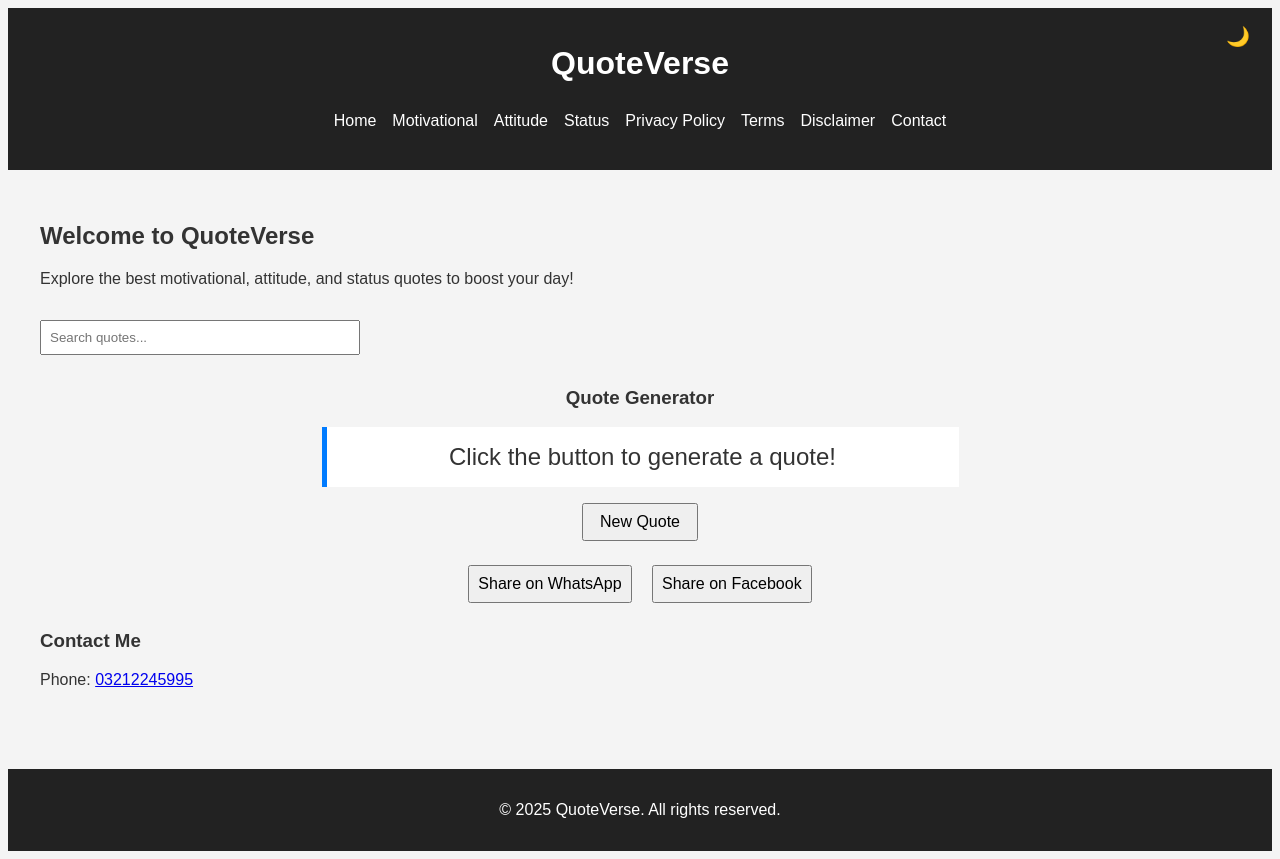
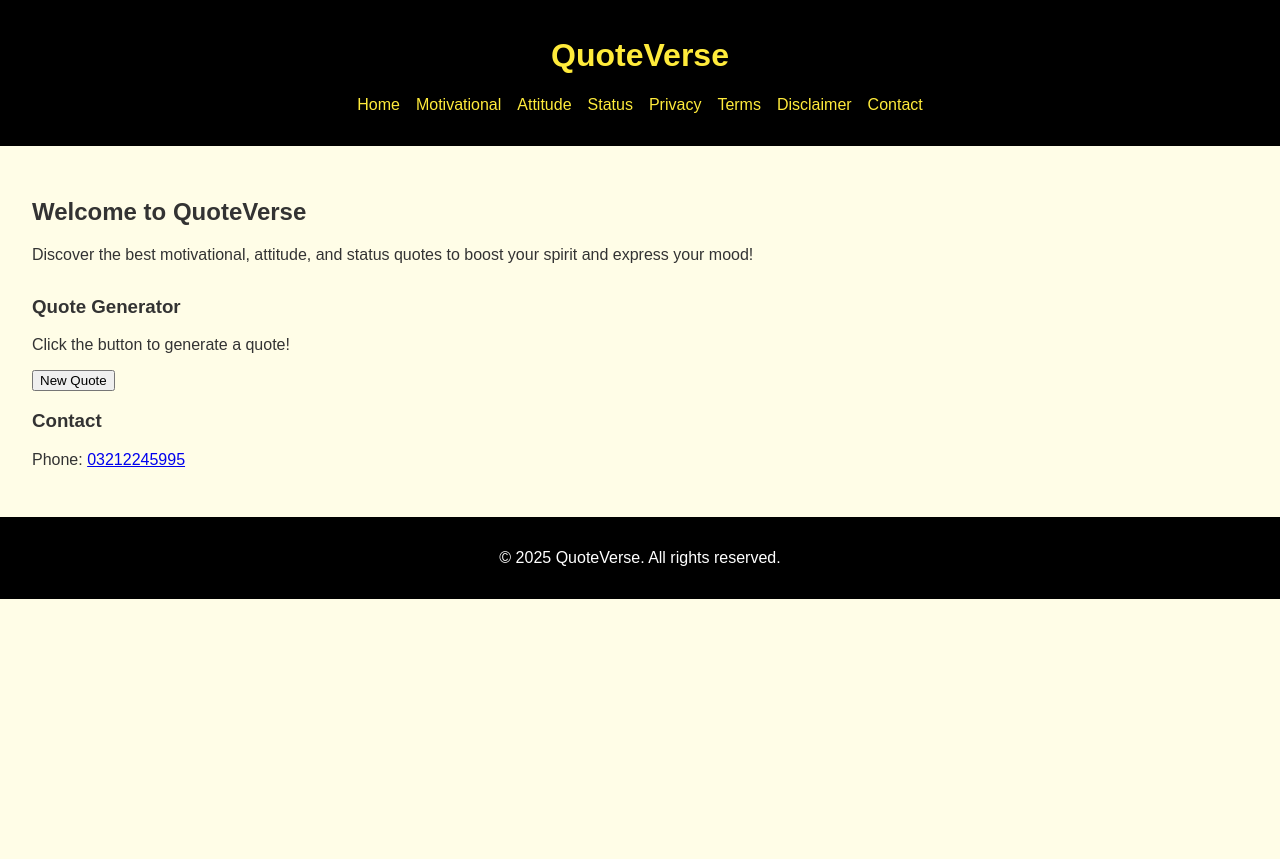
Before and after one commit to Muzzi1090/Quotes, a plain HTML site: page index.html in a window 1280 px wide. After the commit the page ends 800 px from the top, so only its background shows below. Drawn offline with Linux system fonts and the light colour scheme.

Commit message:
Add files via upload

```diff
--- a/index.html
+++ b/index.html
@@ -3,56 +3,56 @@
 <head>
   <meta charset="UTF-8" />
   <meta name="viewport" content="width=device-width, initial-scale=1.0" />
+  <meta name="description" content="Daily motivational, attitude, and status quotes to inspire your day.">
   <meta name="robots" content="index, follow" />
-  <meta name="description" content="Motivational, attitude, and status quotes to inspire your daily life." />
-  <meta name="author" content="muzzi1090.github.io" />
-  <meta property="og:title" content="QuoteVerse - Best Quotes for Every Mood">
-  <meta property="og:description" content="Explore motivational, attitude, and status quotes. Share and inspire the world!">
-  <meta property="og:image" content="https://muzzi1090.github.io/logo.png">
-  <meta name="twitter:card" content="summary_large_image">
-  <title>QuoteVerse - Motivation, Attitude & Status Quotes</title>
+  <meta name="author" content="QuoteVerse">
+  <meta property="og:title" content="QuoteVerse - Motivational & Attitude Quotes" />
+  <meta property="og:description" content="Get inspired with daily motivational and attitude quotes. Perfect for status updates!" />
+  <meta property="og:type" content="website" />
+  <meta property="og:url" content="https://muzzi1090.github.io/" />
+  <meta property="og:image" content="https://muzzi1090.github.io/assets/banner.jpg" />
+  <title>QuoteVerse - Daily Motivation & Status Quotes</title>
   <link rel="stylesheet" href="styles.css" />
-  <script defer src="script.js"></script>
 </head>
 <body>
   <header>
     <h1>QuoteVerse</h1>
-    <button id="theme-toggle">🌙</button>
     <nav>
       <ul>
         <li><a href="index.html">Home</a></li>
-        <li><a href="motivational.html">Motivational</a></li>
-        <li><a href="attitude.html">Attitude</a></li>
-        <li><a href="status.html">Status</a></li>
-        <li><a href="privacy-policy.html">Privacy Policy</a></li>
+        <li><a href="#motivation">Motivational</a></li>
+        <li><a href="#attitude">Attitude</a></li>
+        <li><a href="#status">Status</a></li>
+        <li><a href="privacy-policy.html">Privacy</a></li>
         <li><a href="terms-and-conditions.html">Terms</a></li>
         <li><a href="disclaimer.html">Disclaimer</a></li>
         <li><a href="contact.html">Contact</a></li>
       </ul>
     </nav>
   </header>
+
   <main>
     <section class="intro">
       <h2>Welcome to QuoteVerse</h2>
-      <p>Explore the best motivational, attitude, and status quotes to boost your day!</p>
-      <input type="text" id="search-bar" placeholder="Search quotes..." />
+      <p>Discover the best motivational, attitude, and status quotes to boost your spirit and express your mood!</p>
     </section>
+
     <section class="quote-generator">
       <h3>Quote Generator</h3>
-      <blockquote id="quote">Click the button to generate a quote!</blockquote>
+      <p id="quoteDisplay">Click the button to generate a quote!</p>
       <button onclick="generateQuote()">New Quote</button>
-      <div class="share-buttons">
-        <button onclick="shareQuote('whatsapp')">Share on WhatsApp</button>
-        <button onclick="shareQuote('facebook')">Share on Facebook</button>
-      </div>
     </section>
+
     <section class="contact-info">
-      <h3>Contact Me</h3>
-      <p>Phone: <a href="tel:+923001234567">03212245995</a></p>
+      <h3>Contact</h3>
+      <p>Phone: <a href="tel:+923212245995">03212245995</a></p>
     </section>
   </main>
+
   <footer>
     <p>&copy; 2025 QuoteVerse. All rights reserved.</p>
   </footer>
+
+  <script src="script.js"></script>
 </body>
 </html>
--- a/script.js
+++ b/script.js
@@ -1,35 +1,12 @@
-
 const quotes = [
-  "Believe in yourself!",
-  "Stay positive, work hard, make it happen.",
-  "Success is not final; failure is not fatal.",
-  "Be yourself; everyone else is already taken.",
-  "Push yourself, because no one else is going to do it for you."
+  "Believe in yourself and all that you are.",
+  "Your limitation—it's only your imagination.",
+  "Push yourself, because no one else is going to do it for you.",
+  "Great things never come from comfort zones.",
+  "Success doesn’t just find you. You have to go out and get it."
 ];
 
 function generateQuote() {
   const quote = quotes[Math.floor(Math.random() * quotes.length)];
-  document.getElementById("quote").textContent = quote;
+  document.getElementById('quoteDisplay').textContent = quote;
 }
-
-function shareQuote(platform) {
-  const quote = document.getElementById("quote").textContent;
-  let url = "";
-  if (platform === 'whatsapp') {
-    url = `https://wa.me/?text=${encodeURIComponent(quote)}`;
-  } else if (platform === 'facebook') {
-    url = `https://www.facebook.com/sharer/sharer.php?u=https://muzzi1090.github.io/&quote=${encodeURIComponent(quote)}`;
-  }
-  window.open(url, '_blank');
-}
-
-document.getElementById("theme-toggle").addEventListener("click", () => {
-  document.body.classList.toggle("dark-mode");
-});
-
-document.getElementById("search-bar").addEventListener("input", function() {
-  const searchTerm = this.value.toLowerCase();
-  const quoteBlock = document.getElementById("quote");
-  const match = quotes.find(q => q.toLowerCase().includes(searchTerm));
-  quoteBlock.textContent = match || "No matching quote found.";
-});
--- a/styles.css
+++ b/styles.css
@@ -1,85 +1,37 @@
-
 body {
   font-family: Arial, sans-serif;
-  background: #f4f4f4;
+  margin: 0;
+  background-color: #fffde7;
   color: #333;
-  transition: background 0.3s, color 0.3s;
-}
-.dark-mode {
-  background: #121212;
-  color: #f4f4f4;
 }
 header {
-  background: #222;
-  color: #fff;
-  padding: 1rem;
+  background-color: #000;
+  color: #ffeb3b;
+  padding: 1em;
   text-align: center;
-  position: relative;
-}
-#theme-toggle {
-  position: absolute;
-  top: 1rem;
-  right: 1rem;
-  background: none;
-  border: none;
-  color: #fff;
-  font-size: 1.2rem;
-  cursor: pointer;
 }
 nav ul {
   list-style: none;
   padding: 0;
   display: flex;
   justify-content: center;
-  flex-wrap: wrap;
+  gap: 1em;
 }
-nav ul li {
-  margin: 0.5rem;
-}
-nav ul li a {
-  color: #fff;
+nav a {
+  color: #ffeb3b;
   text-decoration: none;
 }
 main {
-  padding: 2rem;
+  padding: 2em;
 }
 .quote-generator {
-  margin-top: 2rem;
-  text-align: center;
-}
-.quote-generator blockquote {
-  font-size: 1.5rem;
-  margin: 1rem auto;
-  padding: 1rem;
-  background: #fff;
-  border-left: 5px solid #007BFF;
-  max-width: 600px;
-}
-.dark-mode .quote-generator blockquote {
-  background: #1e1e1e;
-}
-.quote-generator button {
-  padding: 0.5rem 1rem;
-  font-size: 1rem;
-  cursor: pointer;
-}
-.share-buttons {
-  margin-top: 1rem;
-}
-.share-buttons button {
-  margin: 0.5rem;
-  padding: 0.5rem;
-}
-#search-bar {
-  width: 100%;
-  max-width: 300px;
-  padding: 0.5rem;
-  margin-top: 1rem;
+  margin-top: 2em;
 }
 footer {
-  background: #222;
+  text-align: center;
+  background-color: #000;
   color: #fff;
-  text-align: center;
-  padding: 1rem;
-  margin-top: 2rem;
+  padding: 1em 0;
+  position: relative;
+  bottom: 0;
 }
```
Also changed, not shown: contact.html (+6 -1 lines), disclaimer.html (+6 -1 lines), privacy-policy.html (+6 -1 lines), terms-and-conditions.html (+6 -1 lines).
